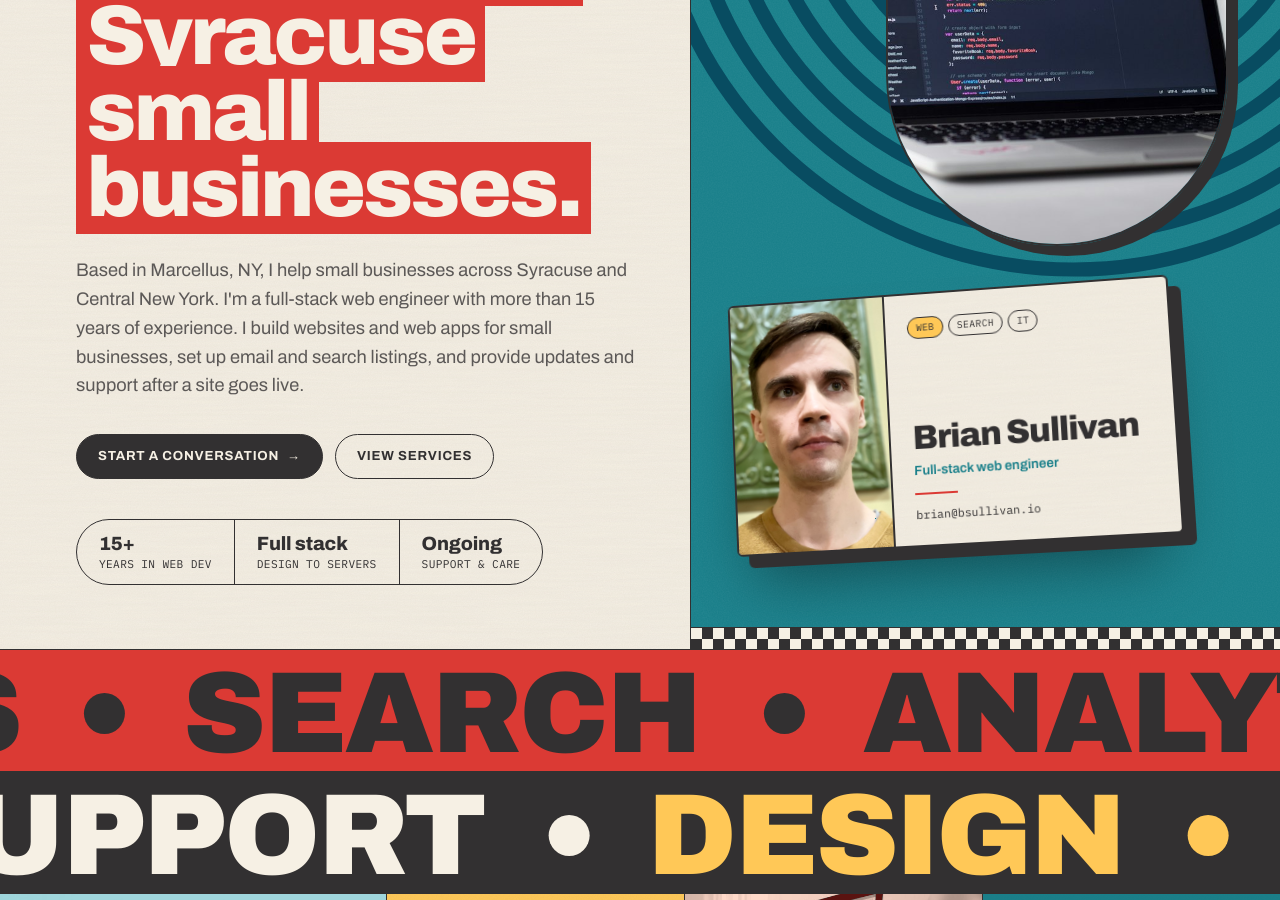
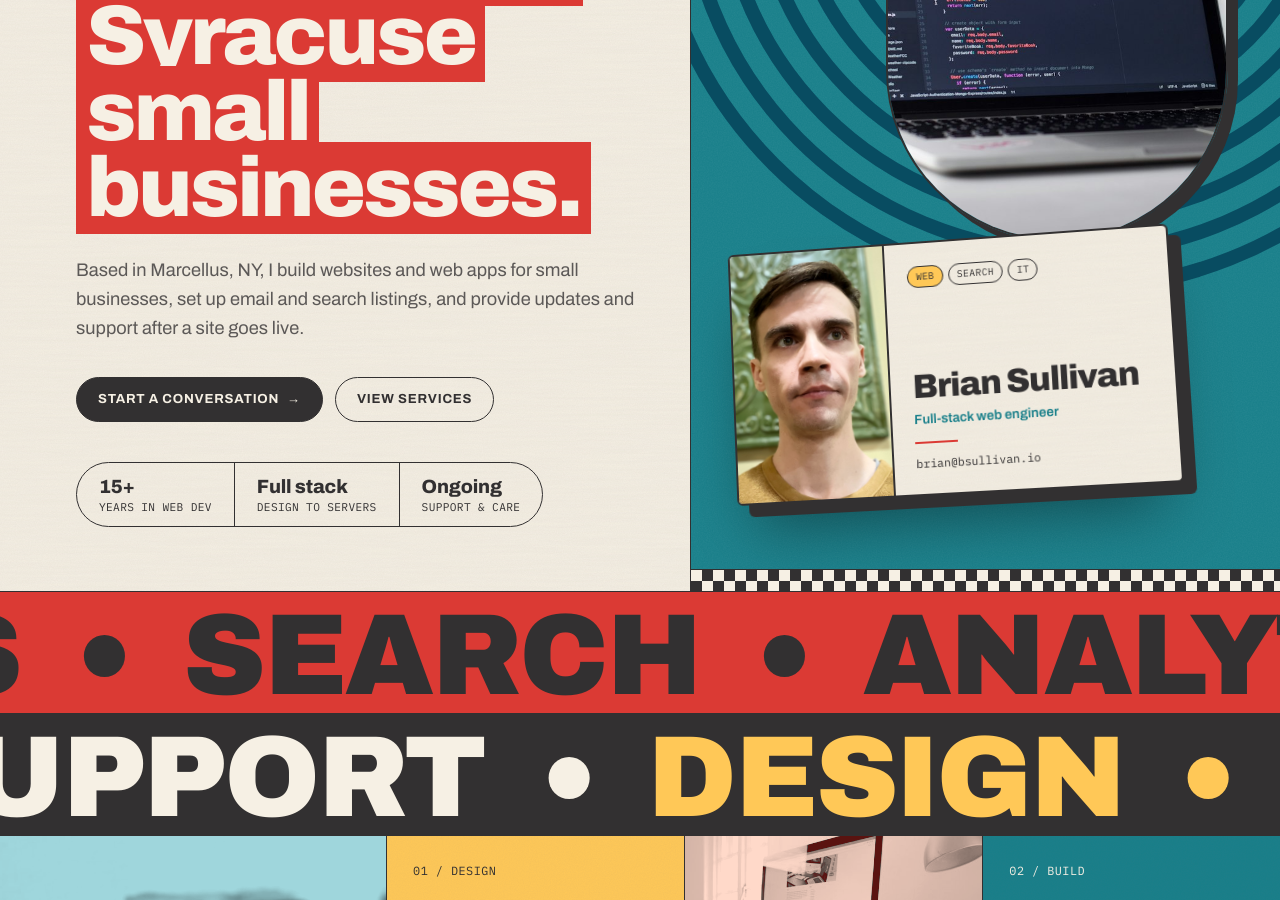
Before and after one commit to bsullivan-io/bsullivan.io, a Jekyll site: the page built from index.html, in a window 1280 px wide and 900 px high, scrolled down 357 px. Built offline with Jekyll 4.4.1, drawn with Linux system fonts in a browser that asks for light colours.

Commit message:
copy adjustment

```diff
--- a/_layouts/home.html
+++ b/_layouts/home.html
@@ -371,7 +371,7 @@
       <div>
         <span class="label"><span class="n">Web development</span> Search · Email · IT</span>
         <h1 id="hero-title">Web design and SEO <span class="hl">for Syracuse small businesses.</span></h1>
-        <p class="lede">Based in Marcellus, NY, I help small businesses across Syracuse and Central New York. I'm a full-stack web engineer with more than 15 years of experience. I build websites and web apps for small businesses, set up email and search listings, and provide updates and support after a site goes live.</p>
+        <p class="lede">Based in Marcellus, NY, I build websites and web apps for small businesses, set up email and search listings, and provide updates and support after a site goes live.</p>
         <div class="hero-actions">
           <a class="pill pill-dark" href="#contact">Start a conversation <span class="arrow" aria-hidden="true">→</span></a>
           <a class="pill pill-ghost" href="#services">View services</a>
```
